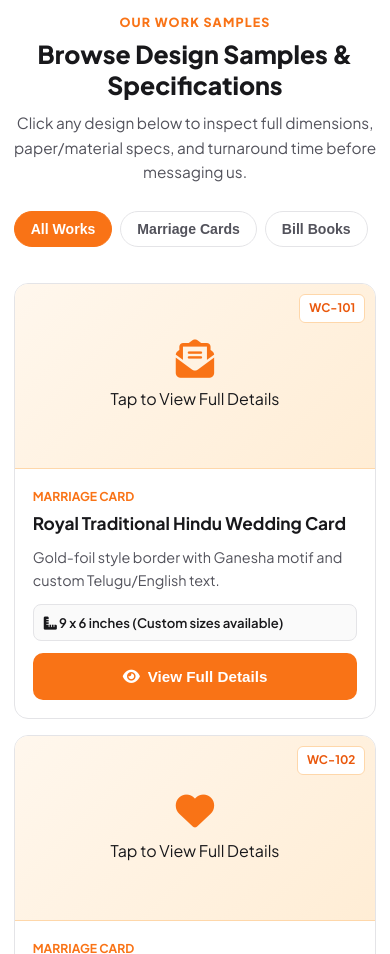
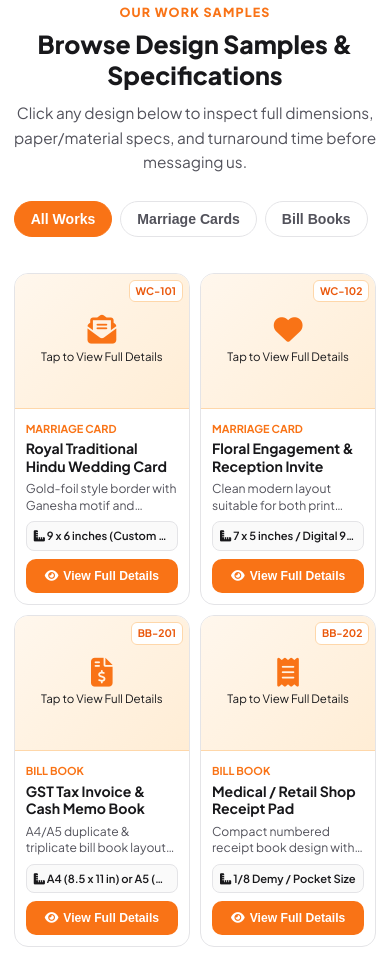
Before and after one commit to Amar-Damisetti/veerabhadra-mudranaalaya, a plain HTML site: page index.html in a window 390 px wide. Shown: the part 2962-3916 px from the top of the page. Drawn offline with Linux system fonts and the light colour scheme.

Commit message:
2 columns mobile grid v2.1

```diff
--- a/index.html
+++ b/index.html
@@ -281,6 +281,7 @@
   <footer class="footer">
     <div class="container footer-content">
       <p>&copy; <span id="year"></span> <strong id="shopNameFooter">VEERABHADRA MUDRANAALAYA</strong>. All Rights Reserved.</p>
+      <p>&copy; <span id="year"></span> <strong id="shopNameFooter">VEERABHADRA MUDRANAALAYA</strong>. All Rights Reserved. <span style="font-size:0.78rem; color:#f97316;">• v2.1</span></p>
       <div class="footer-links">
         <a href="#" class="direct-wa-btn">WhatsApp Us</a>
         <a href="#" class="direct-call-btn">Call Shop</a>
--- a/style.css
+++ b/style.css
@@ -1017,10 +1017,75 @@ body {
   }
 
   .services-grid,
-  .samples-grid,
   .steps-grid {
     grid-template-columns: 1fr;
-    gap: 16px;
+    gap: 14px;
+  }
+
+  /* 2 Products Per Row on Mobile */
+  .samples-grid {
+    grid-template-columns: repeat(2, 1fr);
+    gap: 10px;
+  }
+
+  .sample-preview {
+    height: 135px;
+    padding: 12px;
+  }
+
+  .sample-preview i {
+    font-size: 1.8rem;
+    margin-bottom: 4px;
+  }
+
+  .sample-preview span:not(.sample-code) {
+    font-size: 0.72rem;
+  }
+
+  .sample-code {
+    top: 6px;
+    right: 6px;
+    font-size: 0.65rem;
+    padding: 2px 6px;
+  }
+
+  .sample-body {
+    padding: 11px;
+  }
+
+  .sample-cat {
+    font-size: 0.68rem;
+  }
+
+  .sample-body h3 {
+    font-size: 0.88rem;
+    line-height: 1.25;
+    margin: 3px 0 5px;
+  }
+
+  .sample-body p {
+    font-size: 0.76rem;
+    line-height: 1.35;
+    margin-bottom: 8px;
+    display: -webkit-box;
+    -webkit-line-clamp: 2;
+    -webkit-box-orient: vertical;
+    overflow: hidden;
+  }
+
+  .sample-meta-tag {
+    font-size: 0.7rem;
+    padding: 5px 7px;
+    margin-bottom: 8px;
+    white-space: nowrap;
+    overflow: hidden;
+    text-overflow: ellipsis;
+  }
+
+  .sample-body .btn {
+    padding: 8px 8px;
+    font-size: 0.76rem;
+    gap: 5px;
   }
 
   /* Mobile Bottom-Sheet Style Modal */
--- a/sw.js
+++ b/sw.js
@@ -1,5 +1,5 @@
 // Change v1 -> v2 -> v3 whenever you want to force-clear old caches
-const CACHE_NAME = "veerabhadra-app-v2";
+const CACHE_NAME = "veerabhadra-app-v3";
 const ASSETS = ["/", "/index.html", "/style.css", "/script.js", "/manifest.json"];
 
 // 1. Install and immediately take over without waiting
```
